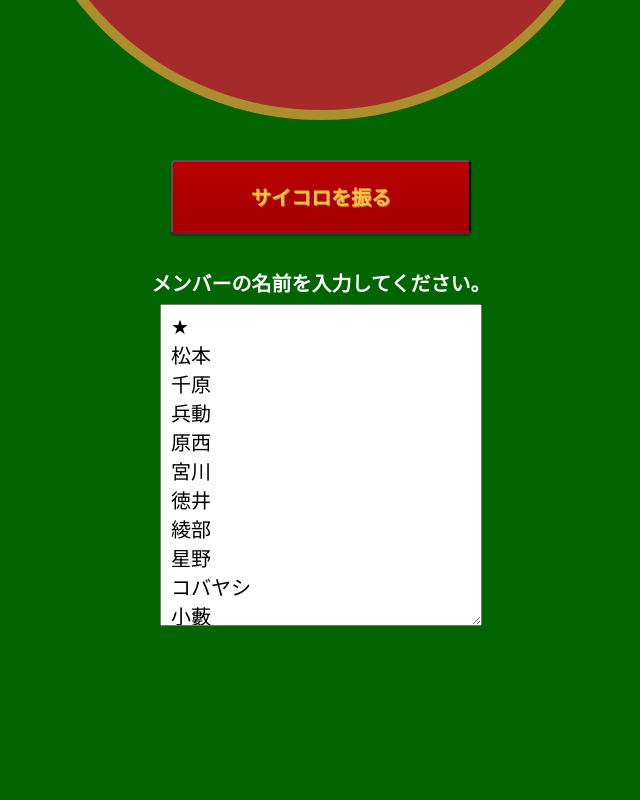
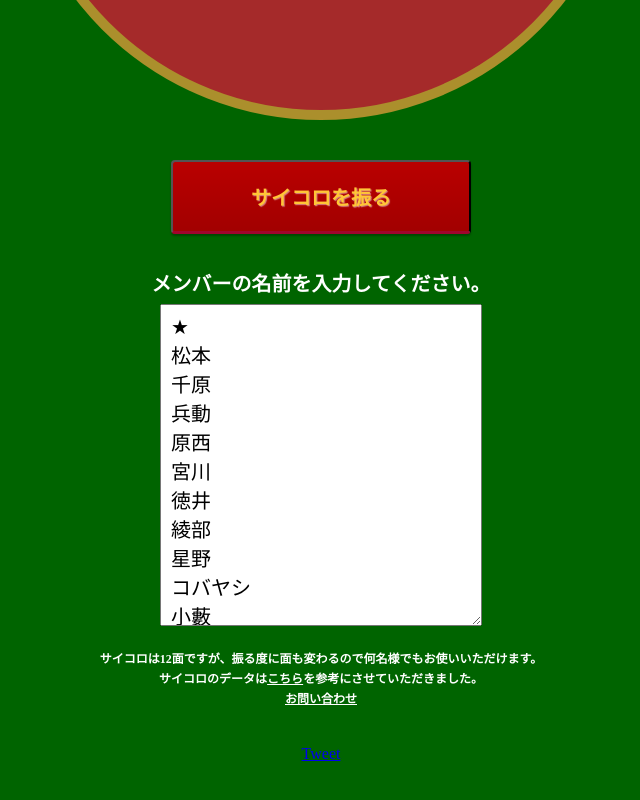
Before and after one commit to hirayama1987/saikoro, a Vue app: page / in a window 1280 px wide. Shown: the part 610-1410 px from the top of the page, without its empty margins (319-959 px from the left). Before the commit the page ends 1336 px from the top, so only its background shows below. Built offline with nearby package versions, Linux system fonts and the light colour scheme.

Commit message:
no message

```diff
--- a/public/index.html
+++ b/public/index.html
@@ -4,8 +4,9 @@
     <meta charset="utf-8">
     <meta http-equiv="X-UA-Compatible" content="IE=edge">
     <meta name="viewport" content="width=device-width,initial-scale=1.0">
+    <meta name="description" content="例のサイコロです。すべらない話をする時などにご利用ください。">
     <link rel="icon" href="<%= BASE_URL %>favicon.ico">
-    <title><%= htmlWebpackPlugin.options.title %></title>
+    <title>例のサイコロ</title>
   </head>
   <body>
     <noscript>
@@ -13,5 +14,6 @@
     </noscript>
     <div id="app"></div>
     <!-- built files will be auto injected -->
+    <script async src="https://platform.twitter.com/widgets.js" charset="utf-8"></script>
   </body>
 </html>
--- a/src/views/Home.vue
+++ b/src/views/Home.vue
@@ -12,6 +12,15 @@
     <button class="throw" v-on:click="shuffleMember" v-bind:disabled="isPush">サイコロを振る</button>
     <p class="description">メンバーの名前を入力してください。</p>
     <textarea v-model="memberFrom" placeholder="名前を入力してください" @keyup="setMember" cols="12"></textarea>
+    <p class="footer_txt">
+      <small>サイコロは12面ですが、振る度に面も変わるので何名様でもお使いいただけます。<br>
+      サイコロのデータは<a href="https://www.indetail.co.jp/blog/180824/" target="_blank">こちら</a>を参考にさせていただきました。<br>
+      <a href="https://twitter.com/pizzayama_" target="_blank">お問い合わせ</a>
+      </small>
+    </p>
+    <div class="tweet">
+      <a href="https://twitter.com/share?ref_src=twsrc%5Etfw" class="twitter-share-button" data-show-count="false">Tweet</a>
+    </div>
   </div>
 </template>
 
@@ -194,6 +203,25 @@ export default {
     font-weight: bold;
     text-align: center;
     padding-bottom: 10px;
+    small
+    {
+      font-size: 12px;
+    }
+  }
+  .footer_txt{
+    color: #fff;
+    font-size: 20px;
+    font-weight: bold;
+    text-align: center;
+    padding-bottom: 10px;
+    margin-top: 20px;
+    a{
+      color: #fff;
+    }
+    small
+    {
+      font-size: 12px;
+    }
   }
   ol{
     list-style:none;
@@ -300,7 +328,10 @@ export default {
       }
     }
   }
-
+  .tweet{
+    text-align: center;
+    margin-top: 30px;
+  }
   @keyframes kurukuru{
     0% {
       transform:rotateX(0turn) rotateY(0turn) rotateZ(0turn);
```
